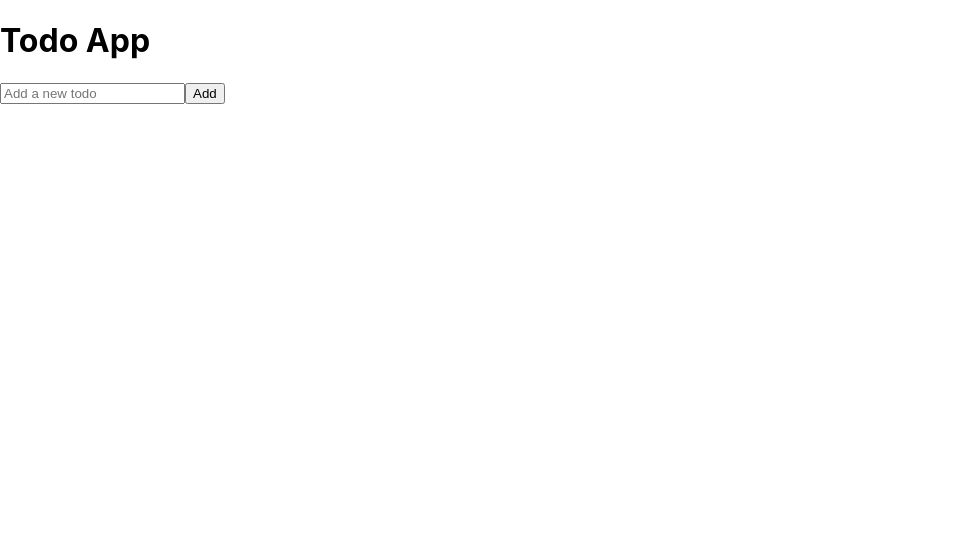
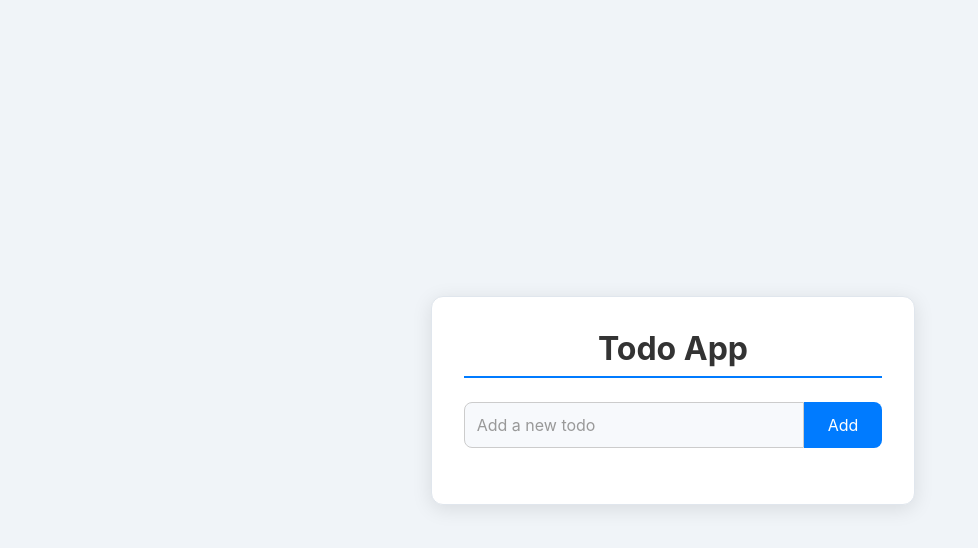
Before and after one commit to yazoo1220/todo-app, a React (Create React App) app: page / in a window 1280 px wide. Shown: the top 548 px of the page, without its empty margins (0-978 px from the left). Built offline with nearby package versions, Linux system fonts and the light colour scheme.

Commit message:
Update App.css

```diff
--- a/src/App.css
+++ b/src/App.css
@@ -1,38 +1,132 @@
-.App {
-  text-align: center;
+/* Reset some default styles */
+body, h1, ul, li, input, button {
+    margin: 0;
+    padding: 0;
+    box-sizing: border-box;
+    font-family: 'Inter', sans-serif; /* Use a modern sans-serif font */
 }
 
-.App-logo {
-  height: 40vmin;
-  pointer-events: none;
+body {
+    background-color: #f0f4f8;
+    display: flex;
+    justify-content: center;
+    align-items: center;
+    min-height: 100vh;
+    padding: 1rem;
 }
 
-@media (prefers-reduced-motion: no-preference) {
-  .App-logo {
-    animation: App-logo-spin infinite 20s linear;
-  }
+.container {
+    background-color: white;
+    padding: 2rem;
+    border-radius: 0.75rem;
+    box-shadow: 0 4px 20px rgba(0, 0, 0, 0.1);
+    max-width: 450px;
+    width: 100%;
+    border: 1px solid #e0e6ed;
 }
 
-.App-header {
-  background-color: #282c34;
-  min-height: 100vh;
-  display: flex;
-  flex-direction: column;
-  align-items: center;
-  justify-content: center;
-  font-size: calc(10px + 2vmin);
-  color: white;
+h1 {
+    font-size: 2rem;
+    font-weight: 700;
+    color: #333;
+    margin-bottom: 1.5rem;
+    text-align: center;
+    border-bottom: 2px solid #007bff;
+    padding-bottom: 0.5rem;
 }
 
-.App-link {
-  color: #61dafb;
+.input-group {
+    display: flex;
+    margin-bottom: 1.5rem;
 }
 
-@keyframes App-logo-spin {
-  from {
-    transform: rotate(0deg);
-  }
-  to {
-    transform: rotate(360deg);
-  }
+input[type="text"] {
+    flex-grow: 1;
+    padding: 0.75rem;
+    border: 1px solid #ccc;
+    border-radius: 0.5rem 0 0 0.5rem;
+    font-size: 1rem;
+    color: #555;
+    background-color: #f7f9fc;
+    transition: border-color 0.3s ease;
 }
+
+input[type="text"]::placeholder {
+    color: #999;
+}
+
+input[type="text"]:focus {
+    border-color: #007bff;
+    outline: none;
+}
+
+button {
+    background-color: #007bff;
+    color: white;
+    padding: 0.75rem 1.5rem;
+    border: none;
+    border-radius: 0 0.5rem 0.5rem 0;
+    font-size: 1rem;
+    cursor: pointer;
+    transition: background-color 0.3s ease;
+}
+
+button:hover {
+    background-color: #0056b3;
+}
+
+ul {
+    list-style: none;
+    margin-top: 1.5rem;
+}
+
+li {
+    display: flex;
+    align-items: center;
+    background-color: #f9f9f9;
+    padding: 0.75rem;
+    margin-bottom: 0.75rem;
+    border-radius: 0.5rem;
+    border: 1px solid #ddd;
+    transition: background-color 0.3s ease;
+}
+
+li:hover {
+    background-color: #f1f1f1;
+}
+
+li:last-child {
+    margin-bottom: 0;
+}
+
+li input[type="checkbox"] {
+    margin-right: 1rem;
+    transform: scale(1.2);
+    cursor: pointer;
+}
+
+li span {
+    flex-grow: 1;
+    font-size: 1rem;
+    color: #333;
+}
+
+li span.completed {
+    text-decoration: line-through;
+    color: #999;
+}
+
+li button {
+    background-color: #dc3545;
+    color: white;
+    padding: 0.25rem 0.75rem;
+    border: none;
+    border-radius: 0.25rem;
+    font-size: 0.875rem;
+    cursor: pointer;
+    transition: background-color 0.3s ease;
+}
+
+li button:hover {
+    background-color: #c82333;
+}
```
